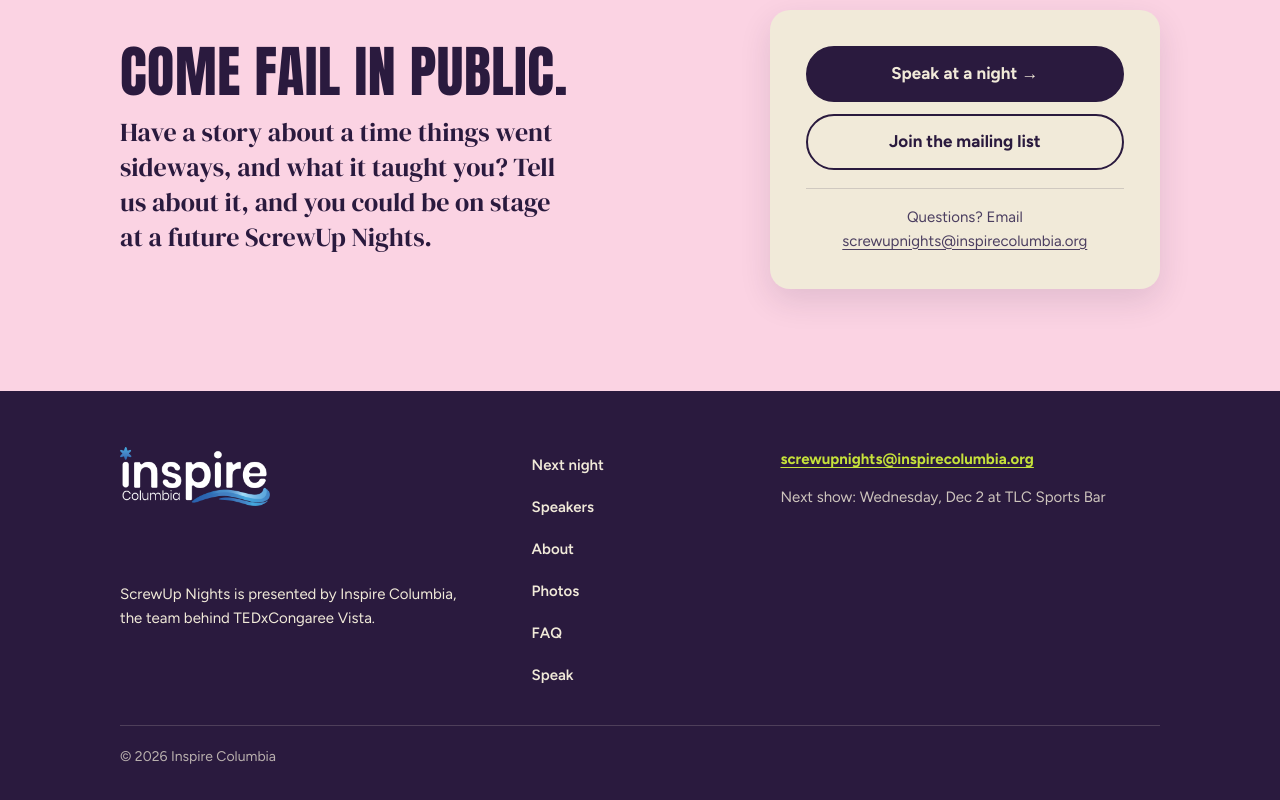
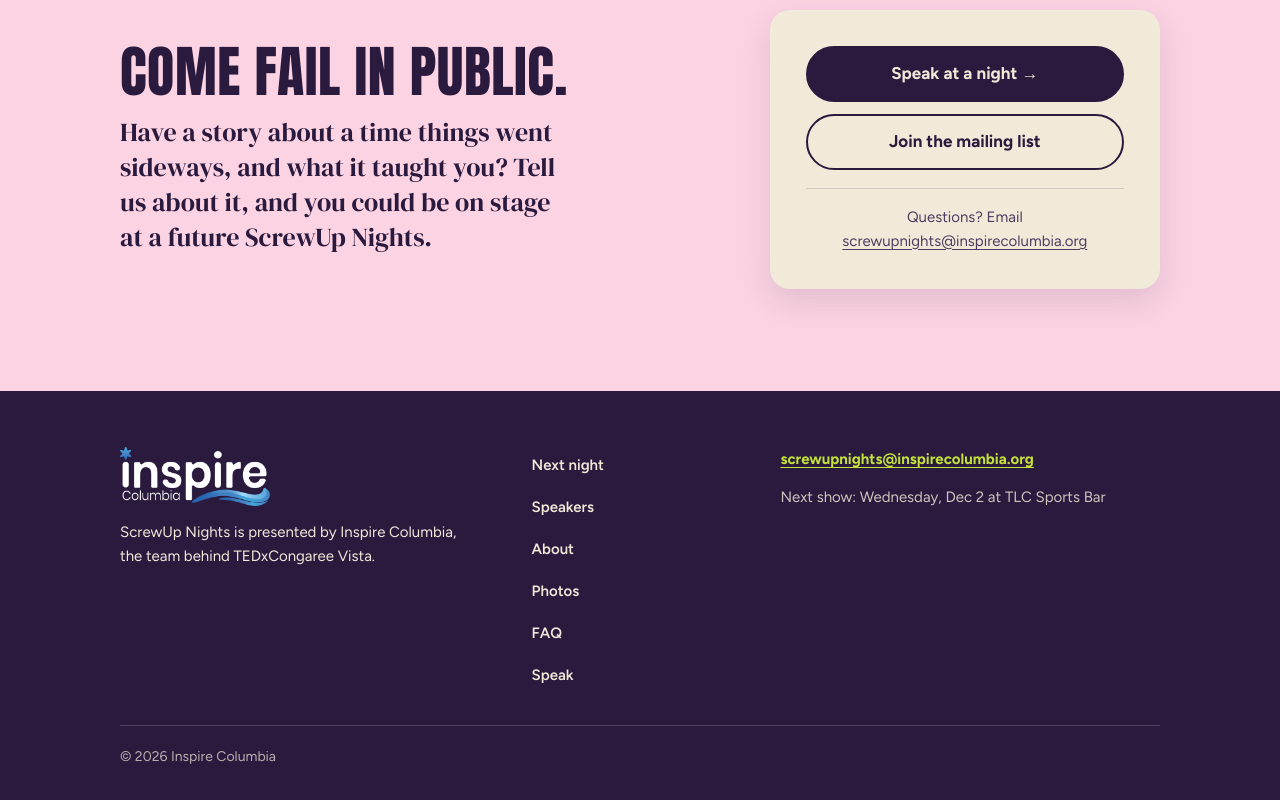
Before and after one commit to inspirecolumbia/screwupnights, a Next.js app: page / in a window 1280 px wide. Shown: the part 4352-5152 px from the top of the page. Built offline with nearby package versions, Linux system fonts and the light colour scheme.

Commit message:
Keep the footer logo sparkles around the logo

```diff
--- a/app/globals.css
+++ b/app/globals.css
@@ -1000,6 +1000,9 @@ html.logo-docked .topbar {
   display: grid;
   gap: 14px;
   max-width: 36ch;
+  /* keep rows at their content height, so the logo link hugs the logo and
+     the sparkles stay around it */
+  align-content: start;
 }
 .footer-logo {
   width: 150px;
```
